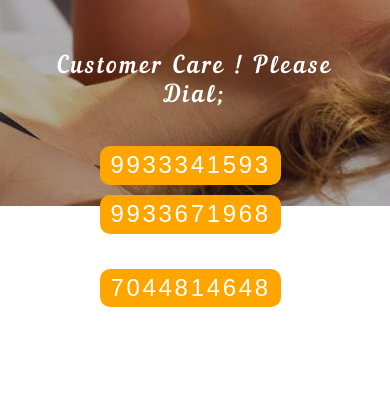
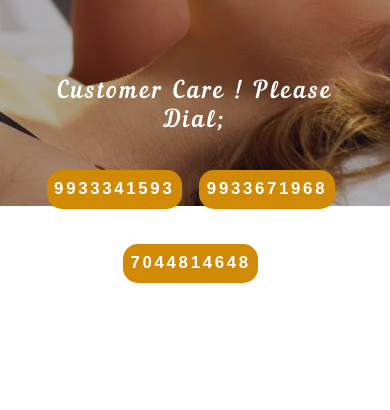
Before and after one commit to Sunnykumar98767/gigoli, a plain HTML site: page index.html in a window 390 px wide. Shown: the part 434-844 px from the top of the page. Drawn offline with Linux system fonts and the light colour scheme; files whose address does not match are found by name; a web font is replaced by a local one.

Commit message:
Reduced font size on number

```diff
--- a/css/style.css
+++ b/css/style.css
@@ -196,7 +196,22 @@ blockquote {
     margin-top: 1rem;
     border-radius: 10px;
     font-family: Arial, Helvetica, sans-serif;
-}
+    text-align: center;
+}
+
+
+@media(max-width:600px) {
+    .btn1 {
+        display: inline-block;
+        background: rgb(209, 138, 6);
+        padding: 0.5rem 0.75rem;
+        font-size: 70%;
+        border-radius: 15px;
+        font-family: Arial, Helvetica, sans-serif;
+        font-weight: bold;
+    }
+}
+
 
 html,
 body {
```
Also changed, not shown: images/number.png (added).
